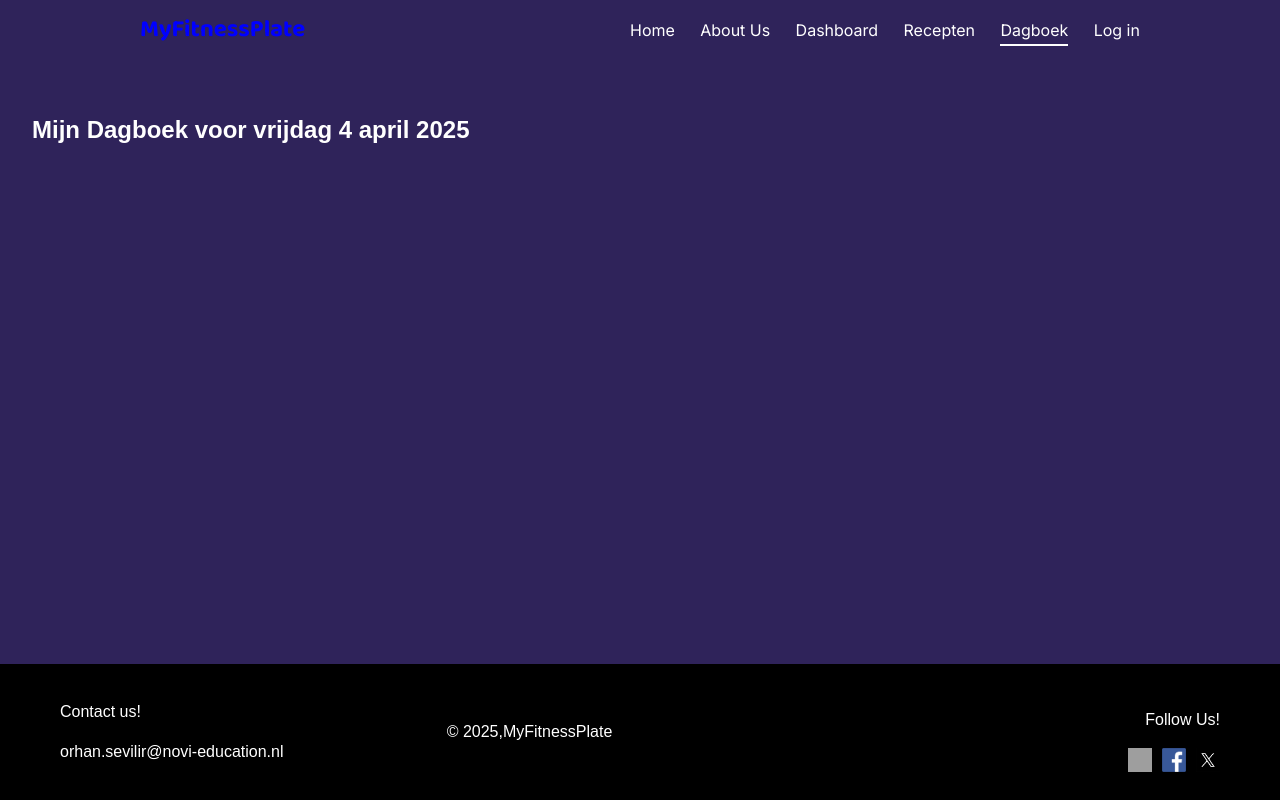
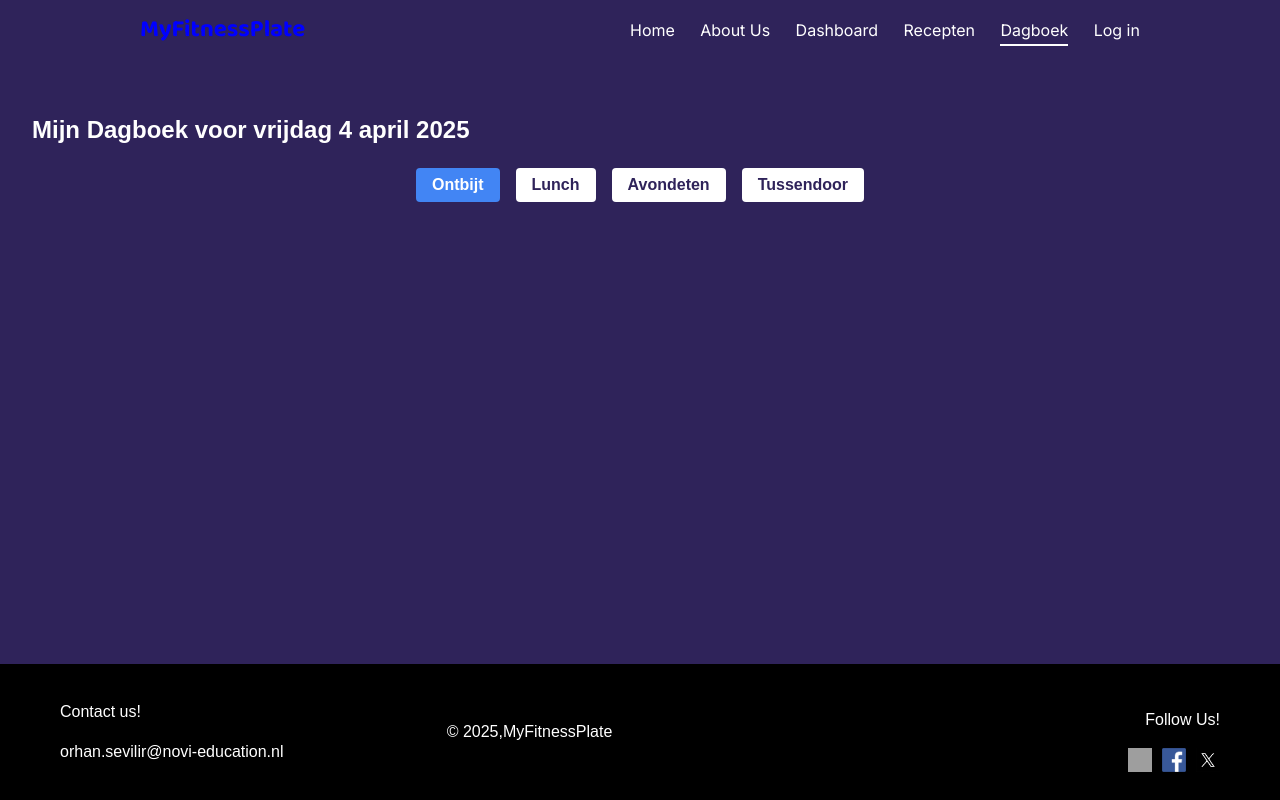
Before and after one commit to OrhanS05/MyFitnessPlate, a React (Vite) app: page /dagboek in a window 1280 px wide. Built offline with nearby package versions, Linux system fonts and the light colour scheme; grey boxes are pictures that could not be loaded; the HTML template or start-up script is replaced by a standard one.

Commit message:
add MealTabs component and integrate it in Dagboek page

```diff
--- /dev/null
+++ b/src/components/MealTabs/MealTabs.css
@@ -0,0 +1,26 @@
+.meal-tabs {
+    display: flex;
+    gap: 1rem;
+    justify-content: center;
+    margin-bottom: 1rem;
+  }
+
+  .meal-tab {
+    background-color: #fff;
+    color: #2f235a;
+    padding: 8px 16px;
+    border: none;
+    border-radius: 4px;
+    cursor: pointer;
+    font-weight: bold;
+    transition: background-color 0.3s;
+  }
+
+  .meal-tab:hover {
+    background-color: #ddd;
+  }
+
+  .meal-tab.active {
+    background-color: #4285F4;
+    color: #fff;
+  }
--- /dev/null
+++ b/src/components/MealTabs/MealTabs.jsx
@@ -0,0 +1,20 @@
+import React from 'react';
+import './MealTabs.css';
+
+function MealTabs({ options, activeTab, onTabSelect }) {
+  return (
+    <div className="meal-tabs">
+      {options.map((option) => (
+        <button
+          key={option}
+          className={`meal-tab ${activeTab === option ? 'active' : ''}`}
+          onClick={() => onTabSelect(option)}
+        >
+          {option}
+        </button>
+      ))}
+    </div>
+  );
+}
+
+export default MealTabs;
--- a/src/pages/Dagboek/Dagboek.jsx
+++ b/src/pages/Dagboek/Dagboek.jsx
@@ -1,14 +1,22 @@
-import React from "react";
+import React, { useState } from "react";
 import "./Dagboek.css";
 import getFormattedDate from "../../helpers/dateHelper";
+import MealTabs from "../../components/MealTabs/MealTabs";
 
 function Dagboek() {
   const todayString = getFormattedDate();
+  const mealOptions = ["Ontbijt", "Lunch", "Avondeten", "Tussendoor"];
+  const [activeMeal, setActiveMeal] = useState("Ontbijt");
+
+  const handleTabSelect = (selectedMeal) => {
+    setActiveMeal(selectedMeal);
+  };
 
   return (
     <div className="dagboek-container">
       <h2>Mijn Dagboek voor {todayString}</h2>
-    </div>
+      <MealTabs options={mealOptions} activeTab={activeMeal} onTabSelect={handleTabSelect} />
+     </div>
   );
 }
 
```
